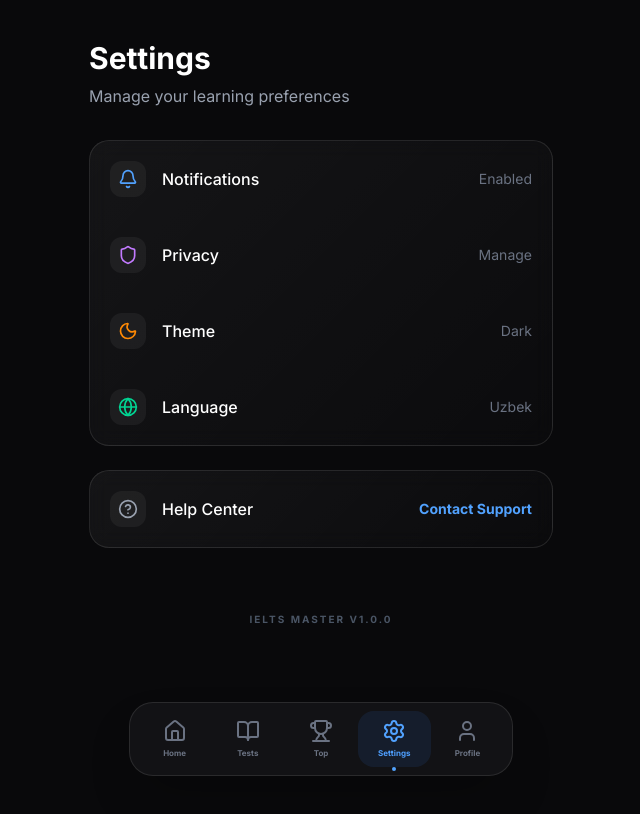
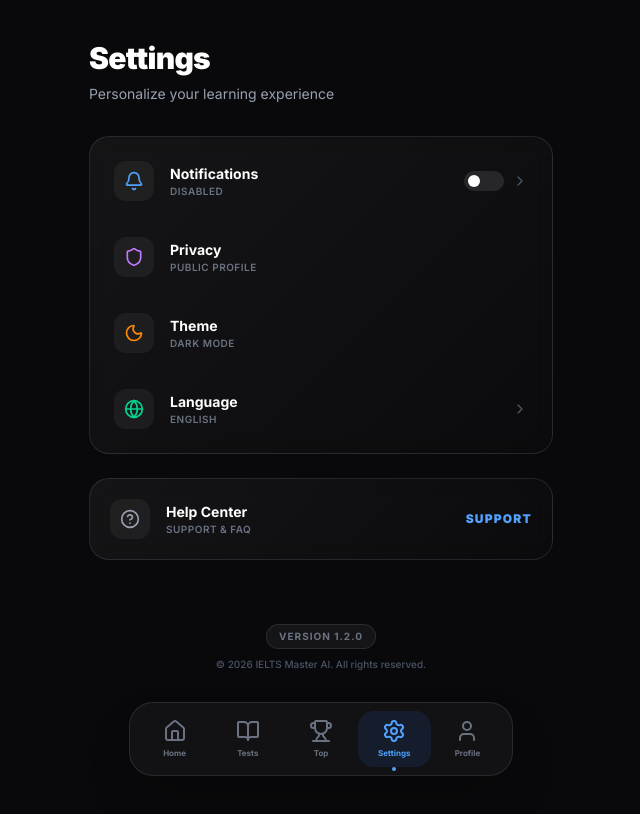
Before and after one commit to muhammadiso0203/web_app, a React (Vite) app: page /settings in a window 1280 px wide. Shown: the top 814 px of the page, without its empty margins (319-959 px from the left). Built offline with nearby package versions, Linux system fonts and the light colour scheme.

Commit message:
Settings

```diff
--- a/src/page/settings.tsx
+++ b/src/page/settings.tsx
@@ -1,55 +1,126 @@
 import { motion } from "framer-motion";
-import { Bell, Shield, Moon, Globe, HelpCircle } from "lucide-react";
+import { Bell, Shield, Moon, Globe, HelpCircle, ChevronRight, Check } from "lucide-react";
+import { useAuth } from "../hooks/useAuth";
+import { useMutation, useQueryClient } from "@tanstack/react-query";
+import { request } from "../config/config";
+import { useTelegram } from "../hooks/useTelegram";
 
 const Settings = () => {
+    const { profile } = useAuth();
+    const { user: tgUser } = useTelegram();
+    const queryClient = useQueryClient();
+
+    const updateSettingsMutation = useMutation({
+        mutationFn: async (settings: any) => {
+            const response = await request.patch(`/users/settings/${tgUser?.id}`, settings);
+            return response.data;
+        },
+        onSuccess: () => {
+            queryClient.invalidateQueries({ queryKey: ["user-profile"] });
+        }
+    });
+
+    const toggleNotifications = () => {
+        updateSettingsMutation.mutate({ notificationsEnabled: !profile?.notificationsEnabled });
+    };
+
+    const changeLanguage = () => {
+        const nextLang = profile?.language === "uz" ? "en" : "uz";
+        updateSettingsMutation.mutate({ language: nextLang });
+    };
+
     const settingsItems = [
-        { icon: <Bell className="w-5 h-5" />, label: "Notifications", value: "Enabled", color: "text-blue-400" },
-        { icon: <Shield className="w-5 h-5" />, label: "Privacy", value: "Manage", color: "text-purple-400" },
-        { icon: <Moon className="w-5 h-5" />, label: "Theme", value: "Dark", color: "text-orange-400" },
-        { icon: <Globe className="w-5 h-5" />, label: "Language", value: "Uzbek", color: "text-emerald-400" },
+        {
+            icon: <Bell className="w-5 h-5" />,
+            label: "Notifications",
+            value: profile?.notificationsEnabled ? "Enabled" : "Disabled",
+            color: "text-blue-400",
+            onClick: toggleNotifications
+        },
+        {
+            icon: <Shield className="w-5 h-5" />,
+            label: "Privacy",
+            value: "Public Profile",
+            color: "text-purple-400"
+        },
+        {
+            icon: <Moon className="w-5 h-5" />,
+            label: "Theme",
+            value: "Dark Mode",
+            color: "text-orange-400"
+        },
+        {
+            icon: <Globe className="w-5 h-5" />,
+            label: "Language",
+            value: profile?.language === "uz" ? "O'zbekcha" : "English",
+            color: "text-emerald-400",
+            onClick: changeLanguage
+        },
     ];
 
     return (
-        <div className="p-6 pt-10 min-h-screen bg-background">
-            <div className="mb-8">
-                <h2 className="text-3xl font-bold mb-2">Settings</h2>
-                <p className="text-gray-400">Manage your learning preferences</p>
-            </div>
+        <div className="p-6 pt-10 min-h-screen bg-background pb-32 font-['Inter']">
+            <motion.div
+                initial={{ opacity: 0, y: -20 }}
+                animate={{ opacity: 1, y: 0 }}
+                className="mb-8"
+            >
+                <h2 className="text-3xl font-black mb-2 tracking-tight">Settings</h2>
+                <p className="text-gray-400 text-sm">Personalize your learning experience</p>
+            </motion.div>
 
             <div className="space-y-6">
                 <div className="glass-card overflow-hidden">
+                    <div className="p-2 space-y-1">
                         {settingsItems.map((item, index) => (
                             <motion.button
                                 key={index}
                                 initial={{ opacity: 0, x: -10 }}
                                 animate={{ opacity: 1, x: 0 }}
                                 transition={{ delay: index * 0.1 }}
-                            className={`w-full flex items-center justify-between p-5 hover:bg-white/5 transition-colors ${index !== settingsItems.length - 1 ? "border-bottom border-white/5" : ""
-                                }`}
+                                onClick={item.onClick}
+                                className="w-full flex items-center justify-between p-4 hover:bg-white/5 rounded-2xl transition-all group"
                             >
                                 <div className="flex items-center gap-4">
-                                <div className={`p-2 rounded-xl bg-white/5 ${item.color}`}>
+                                    <div className={`p-2.5 rounded-xl bg-white/5 ${item.color} group-hover:scale-110 transition-transform`}>
                                         {item.icon}
                                     </div>
-                                <span className="font-medium">{item.label}</span>
+                                    <div className="text-left">
+                                        <p className="text-sm font-bold">{item.label}</p>
+                                        <p className="text-[10px] text-gray-500 uppercase tracking-wider font-semibold">{item.value}</p>
                                     </div>
-                            <span className="text-sm text-gray-500">{item.value}</span>
+                                </div>
+                                <div className="flex items-center gap-2">
+                                    {item.label === "Notifications" && (
+                                        <div className={`w-10 h-5 rounded-full p-1 transition-colors ${profile?.notificationsEnabled ? "bg-blue-500" : "bg-white/10"}`}>
+                                            <div className={`w-3 h-3 bg-white rounded-full transition-transform ${profile?.notificationsEnabled ? "translate-x-5" : "translate-x-0"}`} />
+                                        </div>
+                                    )}
+                                    {item.onClick && <ChevronRight className="w-4 h-4 text-gray-600 group-hover:text-white transition-colors" />}
+                                </div>
                             </motion.button>
                         ))}
                     </div>
+                </div>
 
-                <div className="glass-card p-5 flex items-center justify-between">
+                <div className="glass-card p-5 group flex items-center justify-between cursor-pointer hover:bg-white/5 transition-colors">
                     <div className="flex items-center gap-4">
-                        <div className="p-2 rounded-xl bg-white/5 text-gray-400">
+                        <div className="p-2.5 rounded-xl bg-white/5 text-gray-400 group-hover:scale-110 transition-transform">
                             <HelpCircle className="w-5 h-5" />
                         </div>
-                        <span className="font-medium">Help Center</span>
+                        <div>
+                            <p className="text-sm font-bold">Help Center</p>
+                            <p className="text-[10px] text-gray-500 uppercase tracking-wider font-semibold">Support & FAQ</p>
                         </div>
-                    <button className="text-blue-400 text-sm font-bold">Contact Support</button>
+                    </div>
+                    <button className="text-blue-400 text-xs font-black uppercase tracking-widest hover:text-blue-300 transition-colors">Support</button>
                 </div>
 
-                <div className="text-center text-[10px] text-gray-600 uppercase tracking-[0.2em] font-bold py-10">
-                    IELTS Master v1.0.0
+                <div className="flex flex-col items-center gap-2 py-10">
+                    <div className="px-3 py-1 rounded-full bg-white/5 border border-white/10 text-[10px] text-gray-500 font-bold uppercase tracking-widest">
+                        Version 1.2.0
+                    </div>
+                    <p className="text-[10px] text-gray-600 font-medium">© 2026 IELTS Master AI. All rights reserved.</p>
                 </div>
             </div>
         </div>
--- a/src/page/test/tests.tsx
+++ b/src/page/test/tests.tsx
@@ -30,7 +30,7 @@ const TestsLevel = () => {
       subtitle: "Intensive Task 1 & 2 preparation",
       path: "/level3",
       color: "from-emerald-500 to-teal-600",
-      locked: true
+      locked: !isPro
     }
   ];
 
```
Lines whose indentation alone changed are shown as unchanged.
